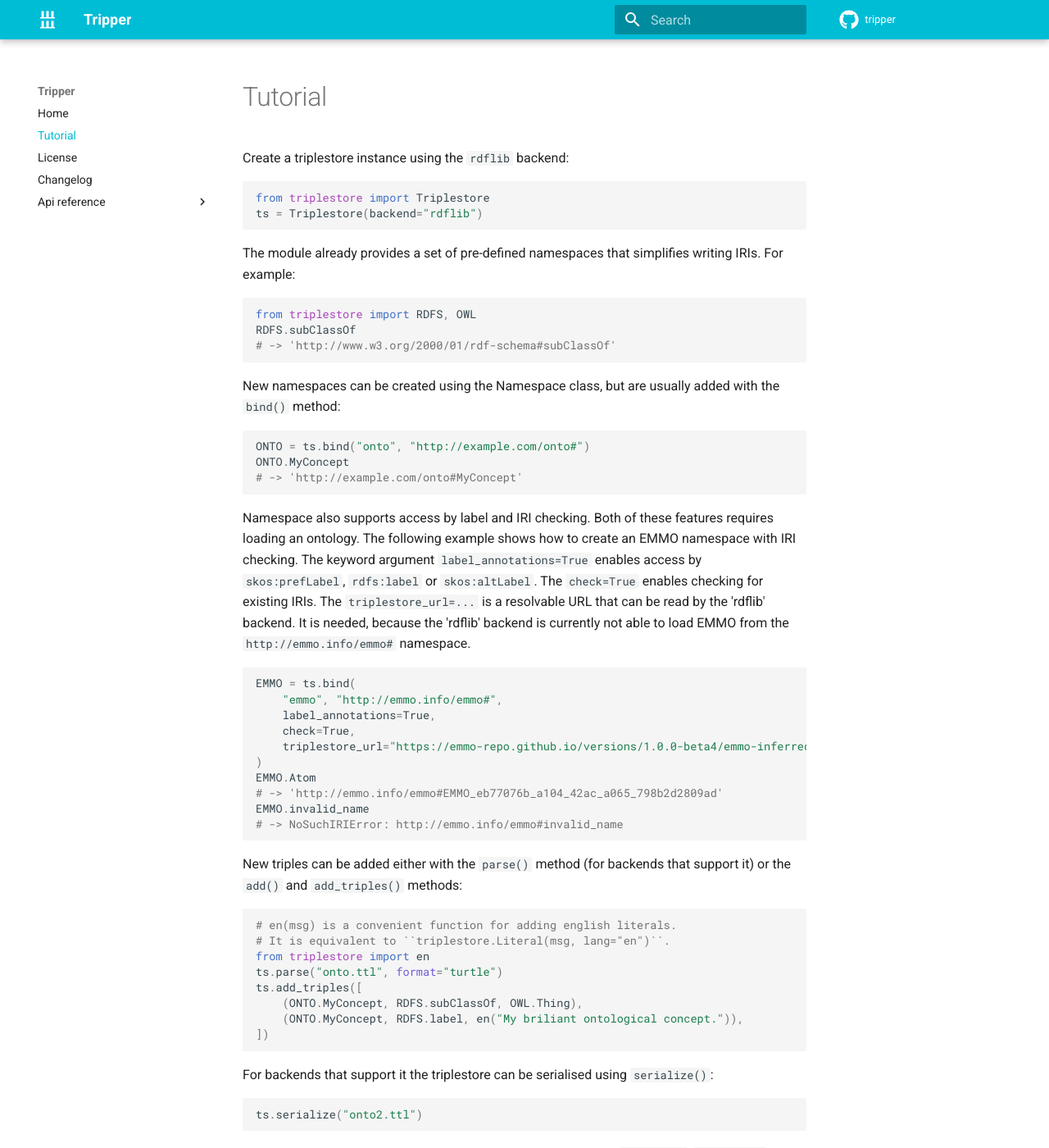
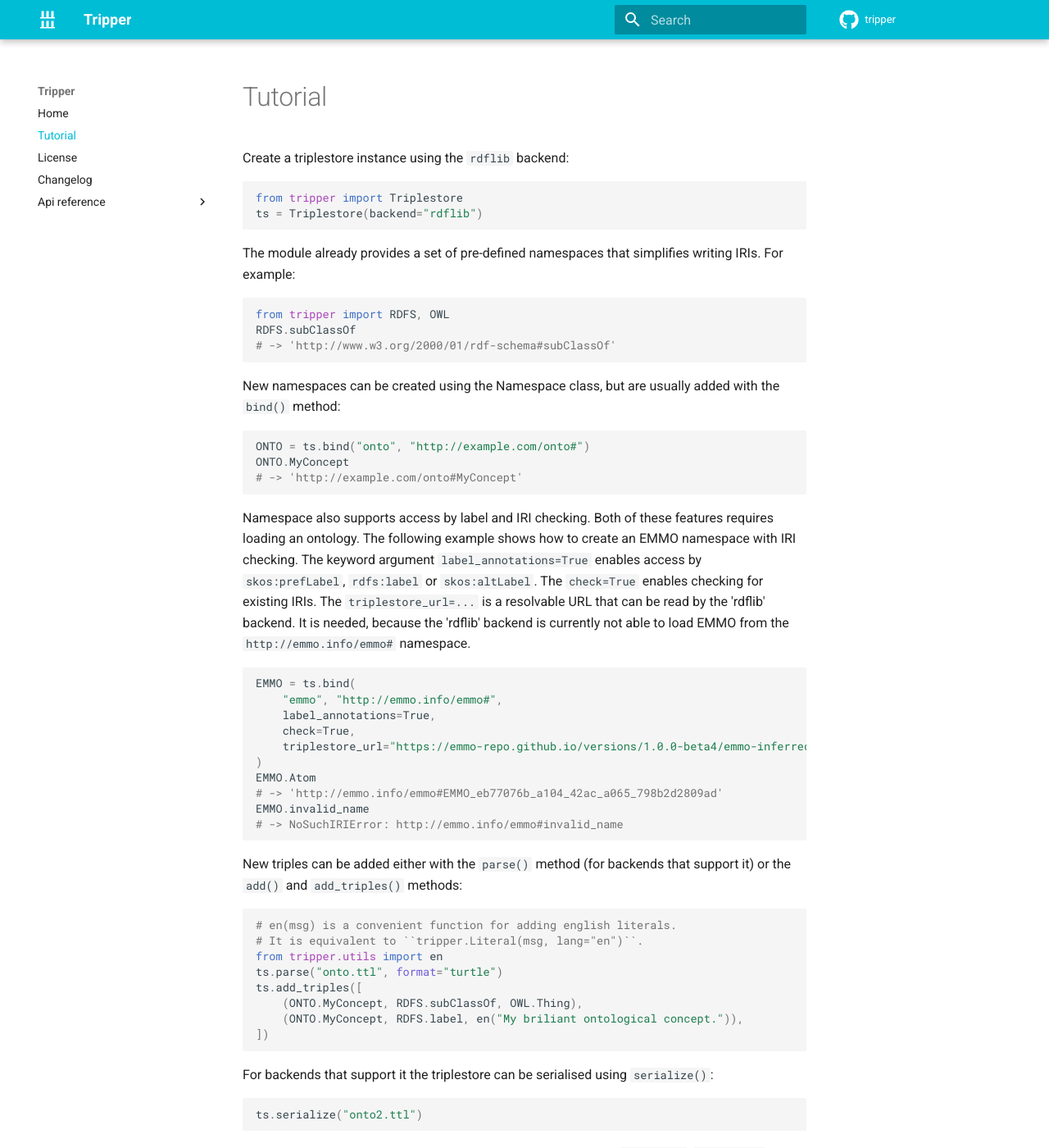
Before and after one commit to EMMC-ASBL/tripper, an MkDocs documentation site: the page built from docs/tutorial.md, in a window 1280 px wide and 1400 px high. Shown: the whole window at 82% size. Built offline with MkDocs 1.6.1 and Material for MkDocs 9.7.7, drawn with Linux system fonts in a browser that asks for light colours; comment, search, counter and statistics services are not loaded; the version menu is left out.

Commit message:
Updated import statements in the tutorial (#40)
Updated import statements in the tutorial.

````diff
--- a/docs/tutorial.md
+++ b/docs/tutorial.md
@@ -5,7 +5,7 @@ Tutorial
 Create a triplestore instance using the `rdflib` backend:
 
 ```python
-from triplestore import Triplestore
+from tripper import Triplestore
 ts = Triplestore(backend="rdflib")
 ```
 
@@ -13,7 +13,7 @@ The module already provides a set of pre-defined namespaces that simplifies writ
 For example:
 
 ```python
-from triplestore import RDFS, OWL
+from tripper import RDFS, OWL
 RDFS.subClassOf
 # -> 'http://www.w3.org/2000/01/rdf-schema#subClassOf'
 ```
@@ -51,8 +51,8 @@ New triples can be added either with the `parse()` method (for backends that sup
 
 ```python
 # en(msg) is a convenient function for adding english literals.
-# It is equivalent to ``triplestore.Literal(msg, lang="en")``.
-from triplestore import en
+# It is equivalent to ``tripper.Literal(msg, lang="en")``.
+from tripper.utils import en
 ts.parse("onto.ttl", format="turtle")
 ts.add_triples([
     (ONTO.MyConcept, RDFS.subClassOf, OWL.Thing),
@@ -83,7 +83,7 @@ Finally Triplestore has two specialised methods `add_mapsTo()` and `add_function
 `add_mapsTo()` is convinient for defining new mappings:
 
 ```python
-from triplestore import Namespace
+from tripper import Namespace
 META = Namespace("http://onto-ns.com/meta/0.1/MyEntity#")
 ts.add_mapsTo(ONTO.MyConcept, META.my_property)
 ```
````
